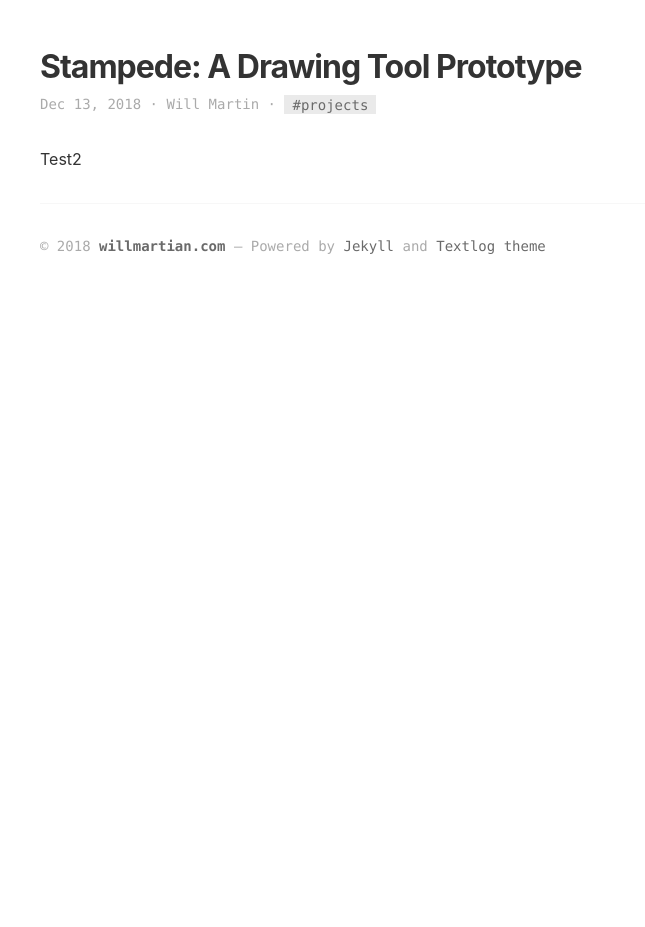
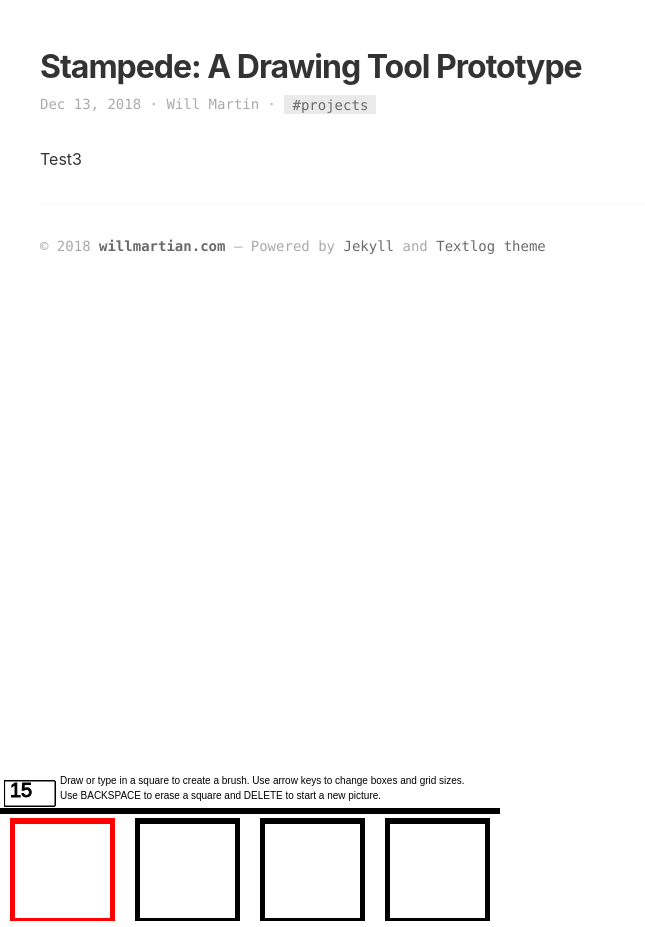
Before and after one commit to willbmartin/willbmartin.github.io, a Jekyll site: the page built from _posts/2018-12-13-art-tool-prototype.md, in a window 1280 px wide. Shown: the whole page, without its empty margins (0-645 px from the left). Built offline with Jekyll 4.4.1, drawn with Linux system fonts in a browser that asks for light colours; nearby versions of some CDN libraries; comment, search, counter and statistics services are not loaded; before the commit the page ends 900 px from its top, so only the background shows below that.

Commit message:
added stamper:unfinished, try4

```diff
--- a/_posts/2018-12-13-art-tool-prototype.md
+++ b/_posts/2018-12-13-art-tool-prototype.md
@@ -5,10 +5,11 @@ tags: [projects]
 author: Will Martin
 comment: true
 customjs:
+    - https://cdnjs.cloudflare.com/ajax/libs/p5.js/0.7.1/p5.js
     - http://willmartian.com/assets/stampede.js
 
 ---
 
-Test2
+Test3
 <script src="{{ base.url | prepend: site.url }}/assets/stampede.js"></script>
 <div id="canvas"></div>
```
